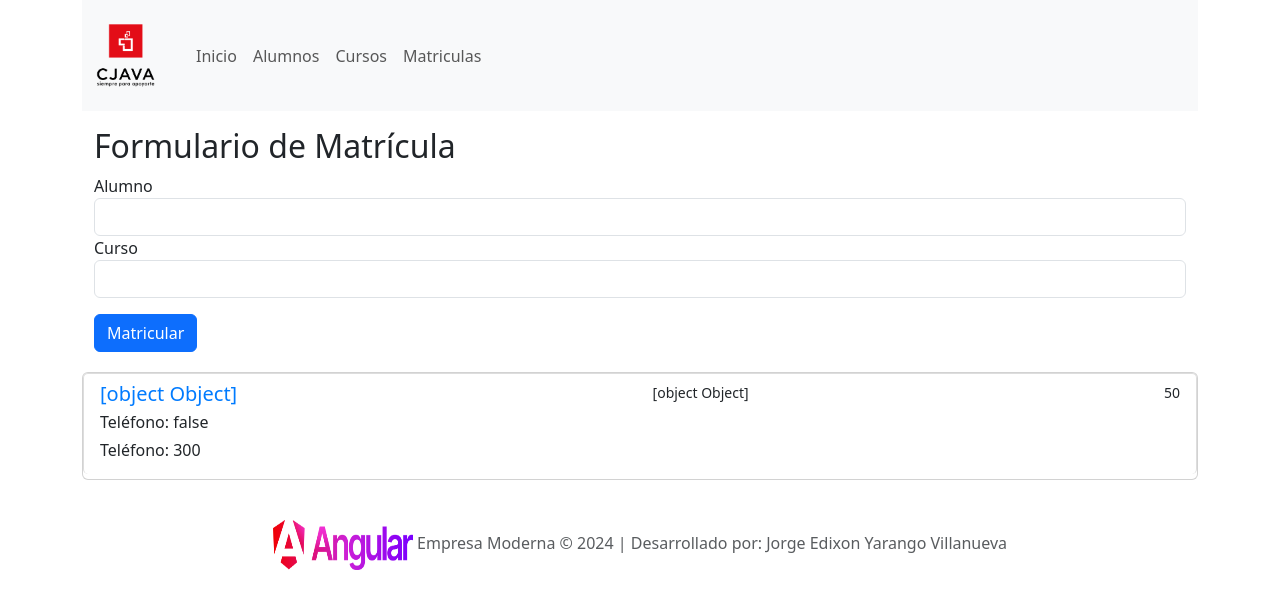
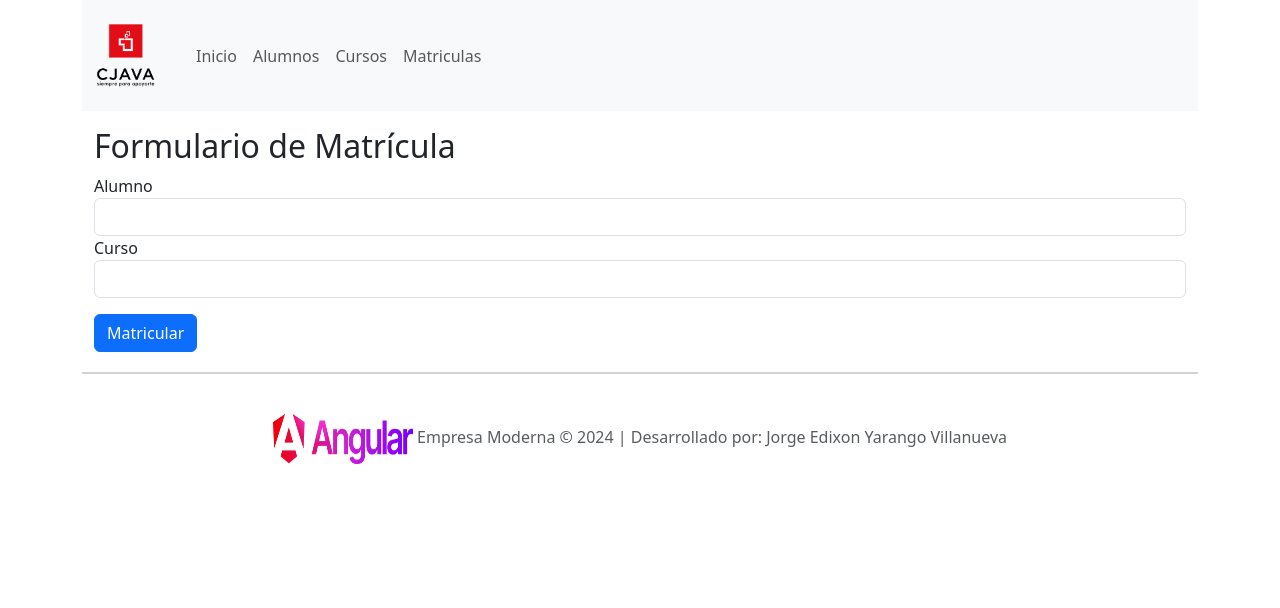
Before and after one commit to jyarango13/ProyectoAngularFront, an Angular app: page /matriculas in a window 1280 px wide. Shown: the top 608 px of the page. Built offline with nearby package versions, Linux system fonts and the light colour scheme.

Commit message:
16-matriculaok

```diff
--- a/src/app/data.service.ts
+++ b/src/app/data.service.ts
@@ -35,13 +35,14 @@ export class DataService {
     }
 
     if (!localStorage.getItem(this.MATRICULAS_KEY)) {
-      const initialMatriculas: Matricula[] = [
-        { id: '1', alumno: {id:'0',nombres:'Jorge'}, curso: {id:'0',nombre:'Frontend'}, creditos: 3, precioPorCredito: 50 ,
-          montoAPagar:300,estado:false
-        }
+      // const initialMatriculas: Matricula[] = [
+      //   { id: '1', alumno: {id:'0',nombres:'Jorge'}, curso: {id:'0',nombre:'Frontend'}, creditos: 3, precioPorCredito: 50 ,
+      //     montoAPagar:300,estado:false
+      //   }
 
-      ];
-      localStorage.setItem(this.MATRICULAS_KEY, JSON.stringify(initialMatriculas));
+      // ];
+      // localStorage.setItem(this.MATRICULAS_KEY, JSON.stringify(initialMatriculas));
+      localStorage.setItem(this.MATRICULAS_KEY, JSON.stringify([]));
     }
 
 
--- a/src/app/matricula/formulario-matricula/formulario-matricula.component.html
+++ b/src/app/matricula/formulario-matricula/formulario-matricula.component.html
@@ -1,27 +1,3 @@
-<!--
-<div class="container mt-3">
-	<h2>Formulario de Matrícula</h2>
-	<form (ngSubmit)="onSubmit()" #matriculaForm="ngForm">
-		<div class="form-group">
-			<label for="alumno">Alumno</label>
-			<select class="form-control" id="alumno" [(ngModel)]="matricula.alumnoId" name="alumno" required>
-				<option *ngFor="let alumno of alumnos" [value]="alumno.id">
-					{{ alumno.nombres }} {{ alumno.apellidos }}
-				</option>
-			</select>
-		</div>
-		<div class="form-group">
-			<label for="curso">Curso</label>
-			<select class="form-control" id="curso" [(ngModel)]="matricula.cursoId" name="curso" required>
-				<option *ngFor="let curso of cursos" [value]="curso.id">
-					{{ curso.nombre }}
-				</option>
-			</select>
-		</div>
-		<button type="submit" class="btn btn-primary mt-3">Matricular</button>
-	</form>
-</div> -->
-
 <div class="container mt-3">
 	<h2>Formulario de Matrícula</h2>
 	<form (ngSubmit)="onSubmit()" #matriculaForm="ngForm">
@@ -49,12 +25,14 @@
 	<ul class="list-group list-group-flush">
 	  <li class="list-group-item" *ngFor="let matricula of matriculas">
 		<div class="d-flex w-100 justify-content-between">
-		  <h5 class="mb-1">{{matricula.alumno}}</h5>
-		  <small>{{matricula.curso}}</small>
-		  <small>{{matricula.precioPorCredito}}</small>
+		  <h5 class="mb-1">{{matricula.alumno.nombres}} {{matricula.alumno.apellidos}}</h5>
+		  <h5 class="mb-1">{{matricula.curso.nombre}}</h5>
+		  <small>Estado de pago: {{matricula.estado}}</small>
 		</div>
-		<p class="mb-1">Teléfono: {{matricula.estado}}</p>
-		<p class="mb-1">Teléfono: {{matricula.montoAPagar}}</p>
+		<p class="mb-1"></p>
+		<p class="mb-1">Creditos: {{matricula.curso.creditos}}</p>
+		<p class="mb-1">Precio por credito: {{matricula.precioPorCredito}}</p>
+		<p class="mb-1">Monto a pagar: {{matricula.montoAPagar}}</p>
 
 	  </li>
 	</ul>
--- a/src/app/matricula/formulario-matricula/formulario-matricula.component.ts
+++ b/src/app/matricula/formulario-matricula/formulario-matricula.component.ts
@@ -26,10 +26,14 @@ export class FormularioMatriculaComponent implements OnInit {
   //Para crear matricula
   matricula = {
     alumnoId: '',
-    cursoId: ''
+    cursoId: '',
+    creditos: 0,
+    precioPorCredito: 50,
+    montoAPagar: 0,
+    estado: false
   };
   showForm = false;
-newMatricula: Matricula = new Matricula('0',{nombres:'Yarango'},{nombre:'Frontes'},5,50,250,false);
+  newMatricula: Matricula = new Matricula('0', { nombres: 'Yarango' }, { nombre: 'Frontes' }, 5, 50, 250, false);
 
 
 
@@ -49,49 +53,78 @@ newMatricula: Matricula = new Matricula('0',{nombres:'Yarango'},{nombre:'Frontes
   onSubmit(): void {
     // console.log('Alumno ID:', this.matricula.alumnoId);
     // console.log('Curso ID:', this.matricula.cursoId);
+    const alumno = this.alumnos.find(a => Number(a.id) === +this.matricula.alumnoId);
+    const curso = this.cursos.find(c => Number(c.id) === +this.matricula.cursoId);
+    if (alumno && curso) {
+      const creditos = curso.creditos || 0;
+      const montoAPagar = creditos * this.matricula.precioPorCredito;
+      const nuevaMatricula = new Matricula(
+        '0',
+        alumno,
+        curso,
+        creditos,
+        this.matricula.precioPorCredito,
+        montoAPagar,
+        this.matricula.estado
+      );
+      this.dataService.addMatricula(nuevaMatricula);
+      this.matriculas = this.dataService.getMatriculas();
+      console.log('Matrícula realizada:', nuevaMatricula);
+      this.resetForm();
+    }
+
+    // this.dataService.addCurso(this.newCurso);
+    // this.cursos = this.dataService.getCursos();  // Refresh the list after adding
+    // this.newCurso = new Curso();
+    // this.showForm = false;
+
+
 
 
   }
+  private resetForm() {
+    this.matricula = {
+      alumnoId: '',
+      cursoId: '',
+      creditos: 0,
+      precioPorCredito: 50,
+      montoAPagar: 0,
+      estado: false
+    };
+  }
 
-  addMatricula(): void {
+  // addMatricula(): void {
 
-    // const alumno = this.alumnos.find(a => Number(a.id) === +this.matriculas.alumnoId);
-    // const curso = this.cursos.find(c => Number(c.id) === +this.matricula.cursoId);
-    // if (alumno && curso) {
-    //   const creditos = curso.creditos || 0;
-    //   const montoAPagar = creditos * this.matricula.precioPorCredito;
-    //   const newMatricula = new Matricula(
-    //     '0',
-    //     alumno,
-    //     curso,
-    //     creditos,
-    //     this.matricula.precioPorCredito,
-    //     montoAPagar,
-    //     this.matricula.estado
-    //   );
-    //   this.dataService.addMatricula(newMatricula);
-    //   console.log('Matrícula realizada:', newMatricula);
-    //   this.resetForm();
-    // }
-    this.dataService.addMatricula(this.newMatricula);
-    this.matriculas = this.dataService.getMatriculas(); // Update the list after adding
-    this.newMatricula = new Matricula('0',{nombres:'Yarango'},{nombre:'Frontes'},5,50,250,false);
-    this.showForm = false;
-  }
+  //   // const alumno = this.alumnos.find(a => Number(a.id) === +this.matriculas.alumnoId);
+  //   // const curso = this.cursos.find(c => Number(c.id) === +this.matricula.cursoId);
+  //   // if (alumno && curso) {
+  //   //   const creditos = curso.creditos || 0;
+  //   //   const montoAPagar = creditos * this.matricula.precioPorCredito;
+  //   //   const newMatricula = new Matricula(
+  //   //     '0',
+  //   //     alumno,
+  //   //     curso,
+  //   //     creditos,
+  //   //     this.matricula.precioPorCredito,
+  //   //     montoAPagar,
+  //   //     this.matricula.estado
+  //   //   );
+  //   //   this.dataService.addMatricula(newMatricula);
+  //   //   console.log('Matrícula realizada:', newMatricula);
+  //   //   this.resetForm();
+  //   // }
 
 
 
-  // private resetForm() {
-  //   this.matricula = {
-  //     id: 0,
-  //     alumnoId: '',
-  //     cursoId: '',
-  //     creditos: 0,
-  //     precioPorCredito: 50,
-  //     montoAPagar: 0,
-  //     estado: false
-  //   };
+  //   this.dataService.addMatricula(this.newMatricula);
+  //   this.matriculas = this.dataService.getMatriculas(); // Update the list after adding
+  //   this.newMatricula = new Matricula('0',{nombres:'Yarango'},{nombre:'Frontes'},5,50,250,false);
+  //   this.showForm = false;
   // }
+
+
+
+
 
 }
 
```
